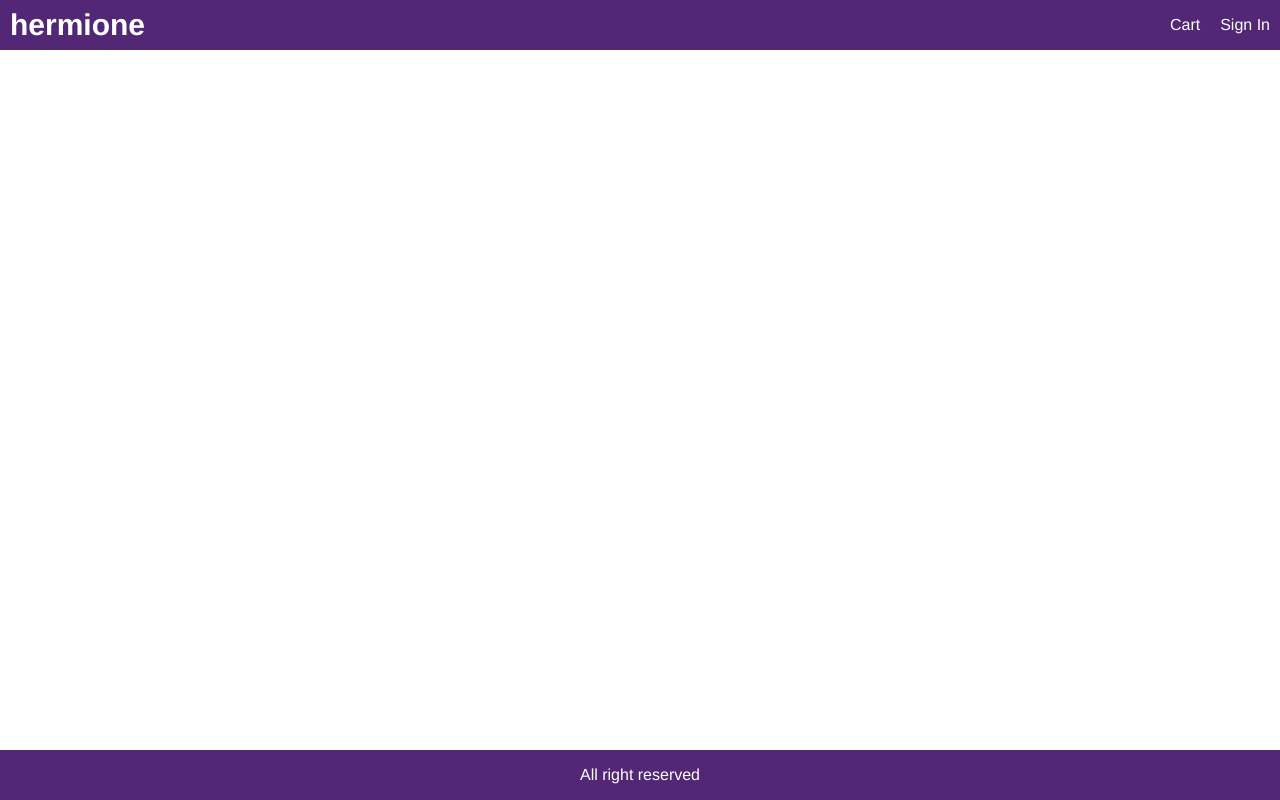
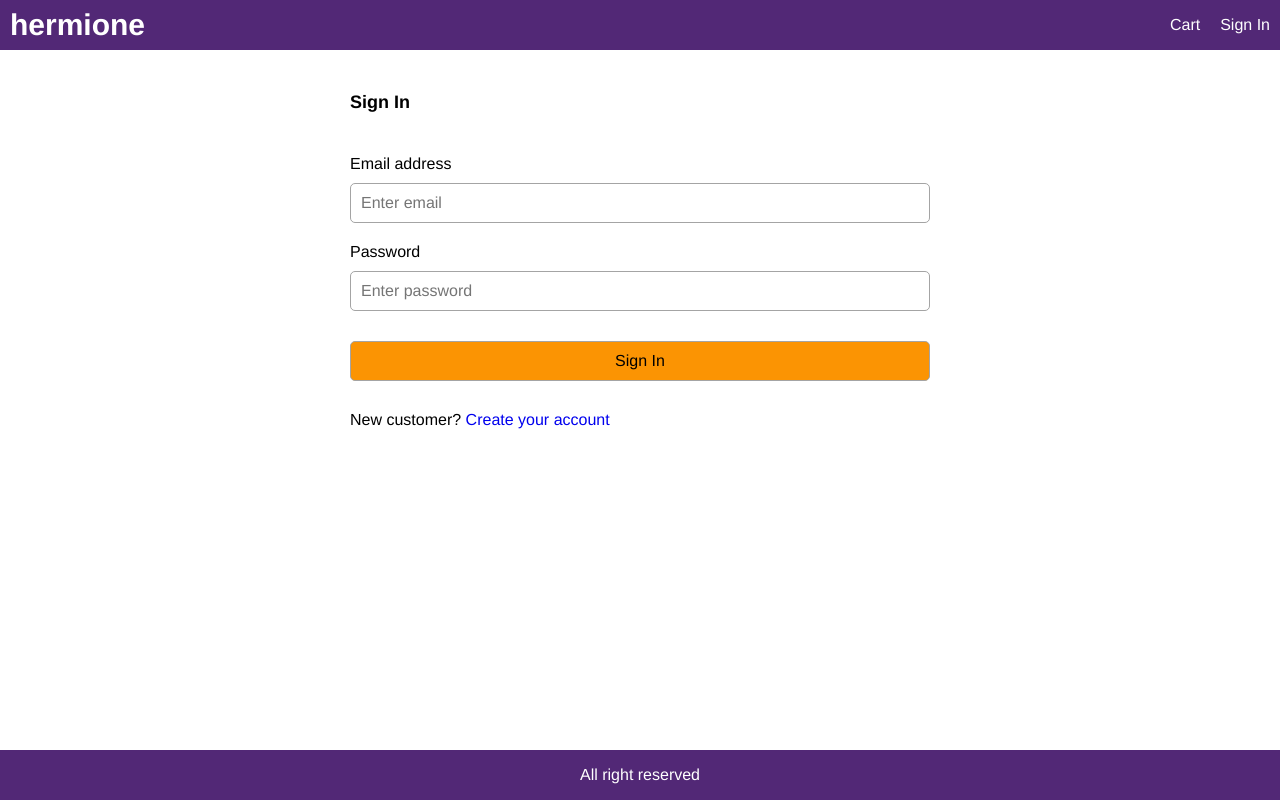
Before and after one commit to naberna/hermione, a React (Create React App) app in the folder frontend/: page /signin in a window 1280 px wide. Built offline with nearby package versions, Linux system fonts and the light colour scheme.

Commit message:
frontend sign screen

```diff
--- a/frontend/src/App.js
+++ b/frontend/src/App.js
@@ -4,6 +4,7 @@
 import CartScreen from './screens/CartScreen';
 import HomeScreen from './screens/HomeScreen';
 import ProductScreen from './screens/ProductScreen';
+import SigninScreen from './screens/SigninScreen';
 
 function App() {
 
@@ -32,6 +33,7 @@
       <main>
         <Route path="/cart/:id?" component={CartScreen}></Route>
         <Route path="/product/:id" component={ProductScreen}></Route>
+        <Route path="/signin" component={SigninScreen}></Route>
         <Route path="/" component={HomeScreen} exact></Route>
       </main>
       <footer className="row center">All right reserved</footer>
--- a/frontend/src/index.css
+++ b/frontend/src/index.css
@@ -228,3 +228,20 @@
   color: #a02020;
   background-color: #ffe0e0;
 }
+
+/*Form*/
+.form {
+  max-width: 60rem;
+  margin: 0 auto;
+}
+
+.form > div {
+  display: flex;
+  flex-direction: column;
+  margin: 1rem;
+}
+
+.form label {
+  margin: 1rem 0;
+  display: block;
+}
--- /dev/null
+++ b/frontend/src/screens/SigninScreen.js
@@ -0,0 +1,42 @@
+import React, { useState } from 'react';
+import { Link } from 'react-router-dom';
+
+export default function SigninScreen() {
+    const [email, setEmail] = useState('');
+    const [password, setPassword] = useState('');
+    const submitHandler = (e) => {
+        e.preventDefault();
+    }
+    return (
+        <div>
+            <form className="form" onSubmit={submitHandler}>
+                <div>
+                    <h1>Sign In</h1>
+                </div>
+                <div>
+                    <label htmlFor="email">Email address</label>
+                    <input type="email" id="email" placeholder="Enter email" required
+                        onChange={ e => setEmail(e.target.value)}
+                    ></input>
+                </div>
+                <div>
+                    <label htmlFor="password">Password</label>
+                    <input type="password" id="password" placeholder="Enter password" required
+                        onChange={ e => setPassword(e.target.value)}
+                    ></input>
+                </div>
+                <div>
+                    <label/>
+                    <button className="primary" type="submit">Sign In</button>
+                </div>
+                <div>
+                    <label/>
+                    <div>
+                        New customer? {'  '}
+                        <Link to="/register">Create your account</Link>
+                    </div>
+                </div>
+            </form>
+        </div>
+    )
+}
```
